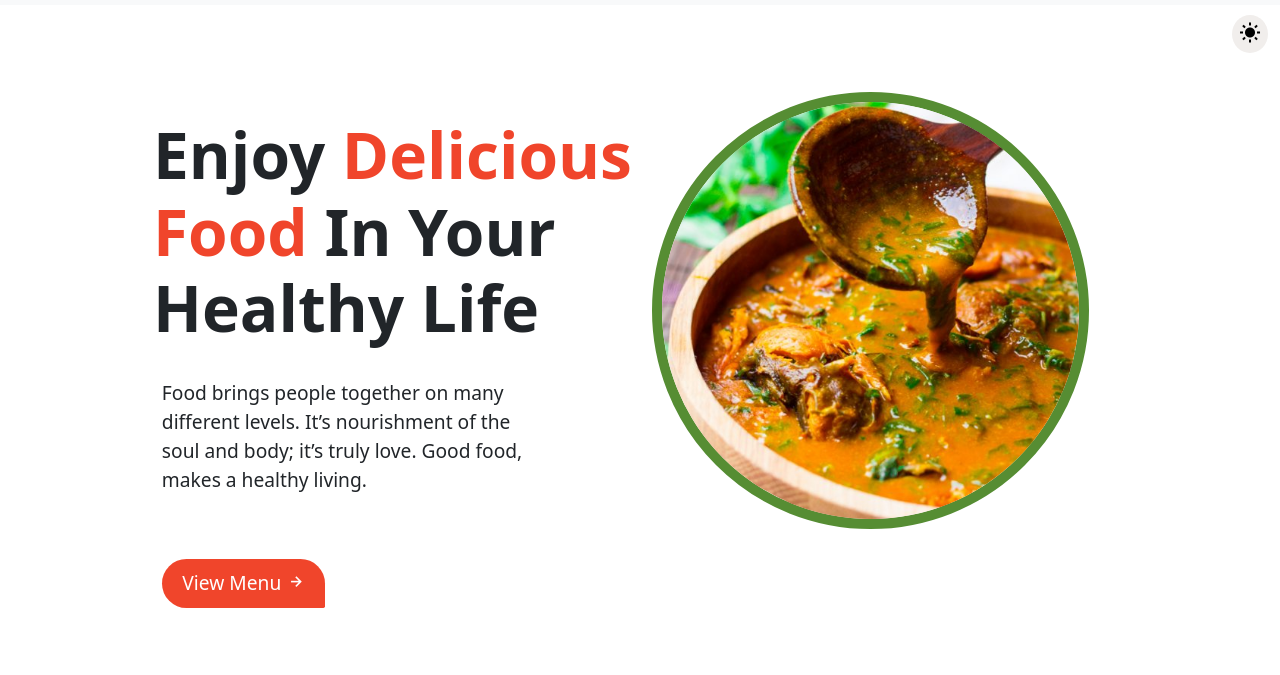
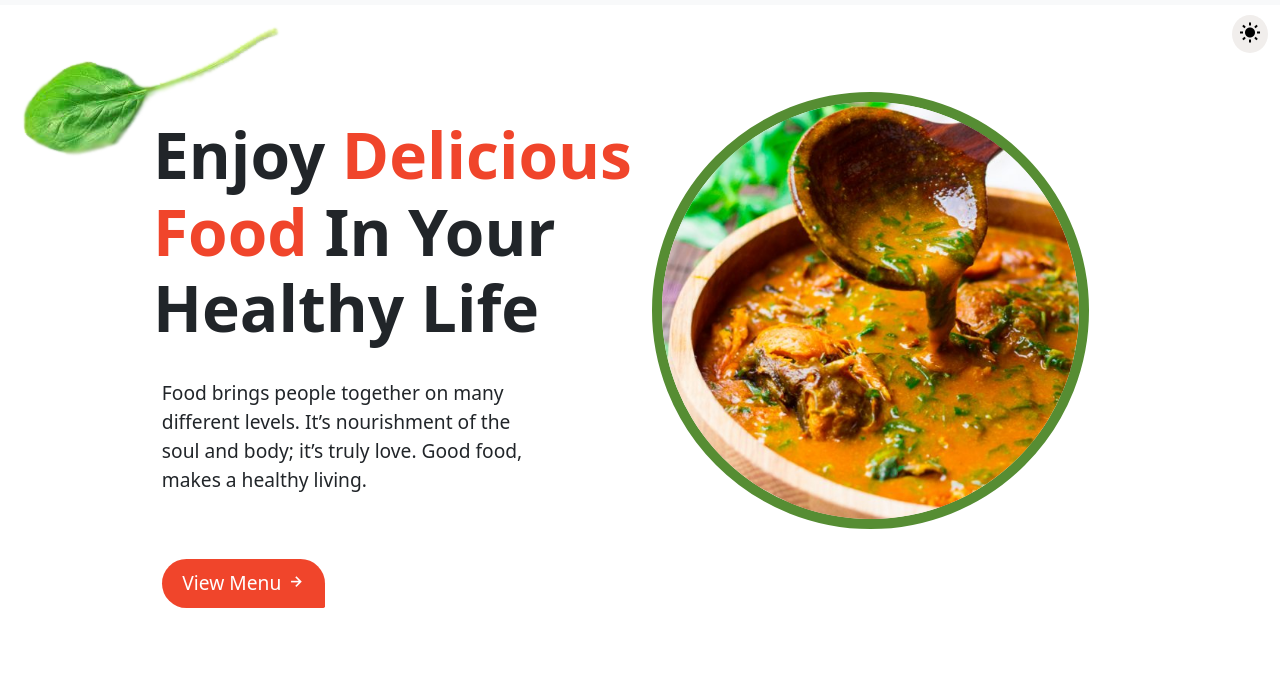
Before and after one commit to Chester-Milli/FoodApp, a plain HTML site: page index.html in a window 1280 px wide. Shown: the part 91-766 px from the top of the page. Drawn offline with nearby package versions, Linux system fonts and the light colour scheme.

Commit message:
A new Change

```diff
--- a/fooddeliveryapp.css
+++ b/fooddeliveryapp.css
@@ -204,7 +204,7 @@ aside{
 
 
 .enjoyDeliciousMeal{
-    background: url('/Frontend/Frontend Milestone project/Images/spinach.png');
+    background: url('./Images/spinach.png');
     background-repeat: no-repeat;
     background-position: top-left;
 }
```
